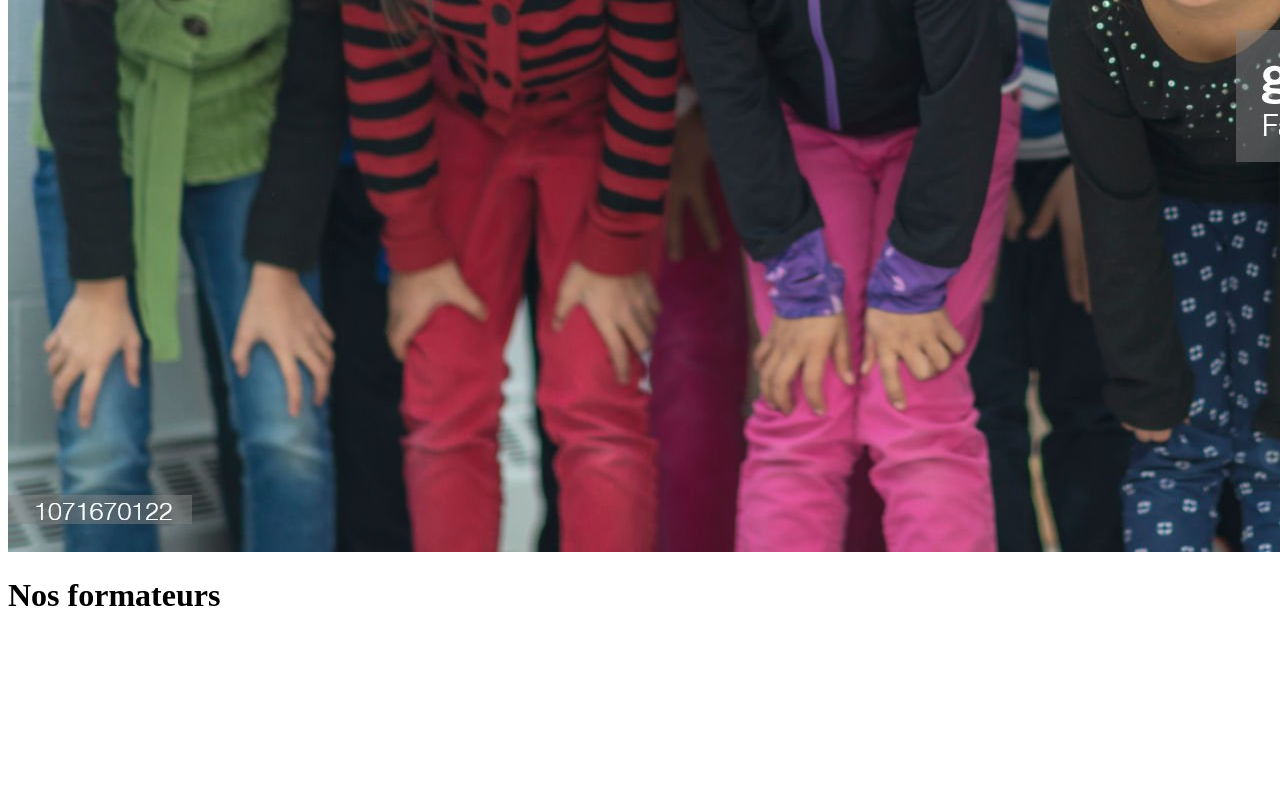
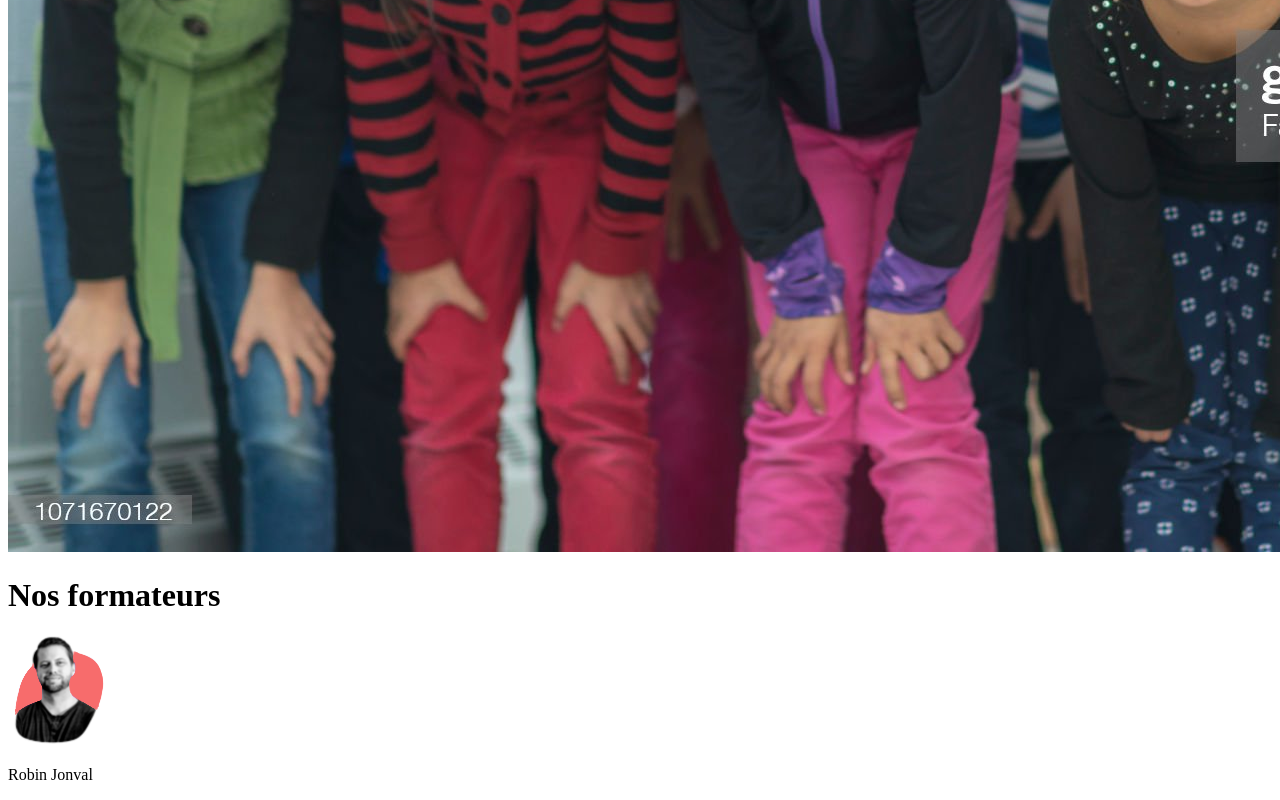
Before and after one commit to Valentin-Morette/trombinoscope, a plain HTML site: page index.html in a window 1280 px wide. Shown: the part 823-1623 px from the top of the page. Before the commit the page ends 1459 px from the top, so only its background shows below. Drawn offline with Linux system fonts and the light colour scheme.

Commit message:
add div robin

```diff
--- a/index.html
+++ b/index.html
@@ -8,8 +8,12 @@
     <title>Trombinoscope 2022</title>
 </head>
 <body>
-    <img src="media/classe.jpg" class="teacher">
+    <img src="media/classe.jpg">
     <h1>Nos formateurs</h1>
+    <div>
+        <img src="media/photo.png" class="teacher">
+        <p>Robin Jonval</p>
+    </div>
     <script src="script.js"></script>
 </body>
 </html>
```
